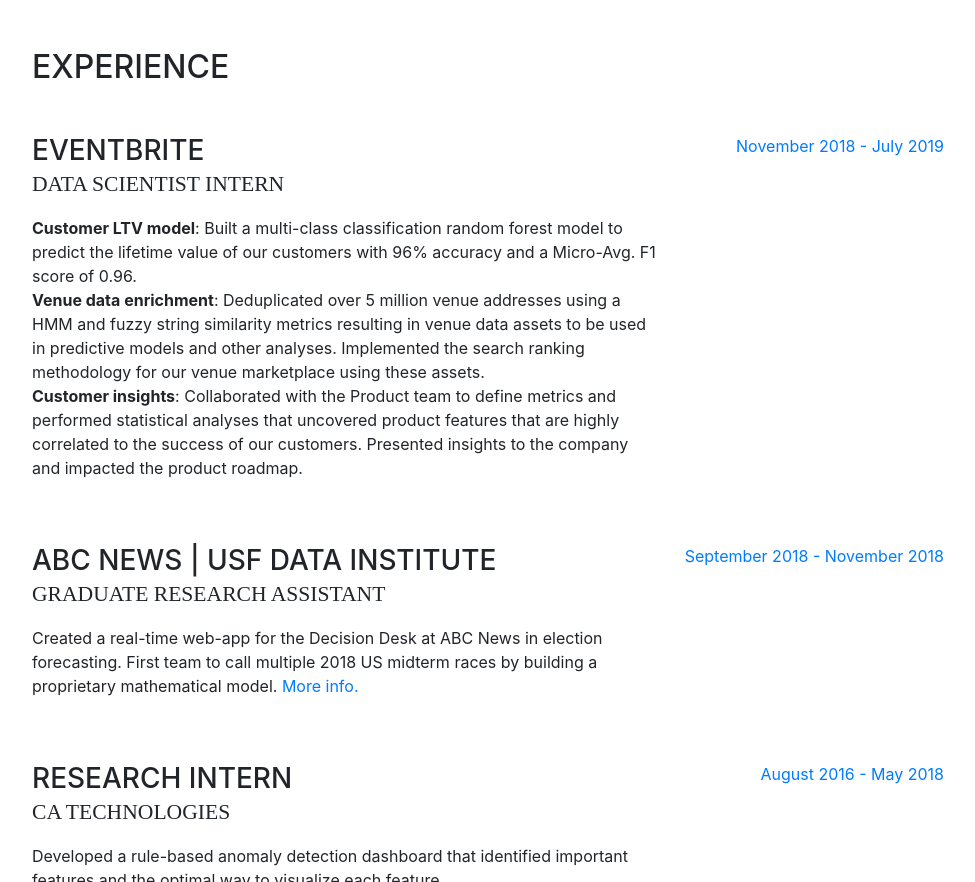
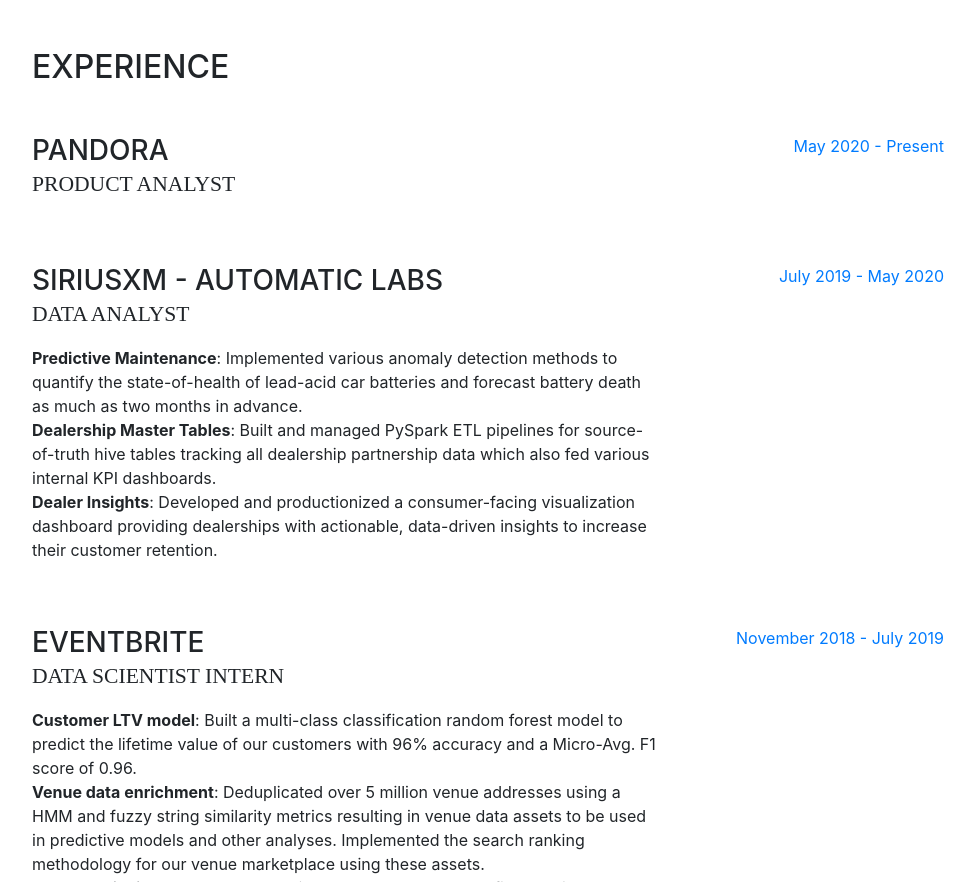
Before and after one commit to Ljfernando/Ljfernando.github.io, a website with bundled scripts: page index.html in a window 1280 px wide. Shown: the part 800-1682 px from the top of the page, without its empty margins (288-1263 px from the left). Built offline with nearby package versions, Linux system fonts and the light colour scheme; a web font is replaced by a local one.

Commit message:
Updated experience

```diff
--- a/index.html
+++ b/index.html
@@ -56,9 +56,6 @@
           </li>
  -->          <li class="nav-item">
             <a class="nav-link js-scroll-trigger" href="#projects">Projects & Technologies</a>
-          </li>
-          <li class="nav-item">
-            <a class="nav-link" href="LanceFernandoResume.pdf" target="_blank">Resumé</a>
           </li>
         </ul>
       </div>
@@ -123,6 +120,35 @@
       <section class="resume-section p-3 p-lg-5 d-flex flex-column" id="experience">
         <div class="my-auto">
           <h2 class="mb-5">Experience</h2>
+
+          <div class="resume-item d-flex flex-column flex-md-row mb-5">
+            <div class="resume-content mr-auto">
+              <h3 class="mb-0">Pandora</h3>
+              <div class="subheading mb-3">Product Analyst</a></div>
+<!--               <p><strong>Predictive Maintenance</strong>: Implemented various anomaly detection methods to quantify the state-of-health of lead-acid car batteries and forecast battery death as much as two months in advance.<br>
+              <strong>Dealership Master Tables</strong>: Built and managed PySpark ETL pipelines for source-of-truth hive tables tracking all dealership partnership data which also fed various internal KPI dashboards.<br>
+              <strong>Dealer Insights</strong>: Developed and productionized a consumer-facing visualization dashboard providing dealerships with actionable, data-driven insights to increase their customer retention.
+              </p>
+ -->            </div>
+            <div class="resume-date text-md-right">
+              <span class="text-primary">May 2020 - Present</span>
+            </div>
+          </div>
+
+          <div class="resume-item d-flex flex-column flex-md-row mb-5">
+            <div class="resume-content mr-auto">
+              <h3 class="mb-0">SiriusXM - Automatic Labs</h3>
+              <div class="subheading mb-3">Data Analyst</a></div>
+              <p><strong>Predictive Maintenance</strong>: Implemented various anomaly detection methods to quantify the state-of-health of lead-acid car batteries and forecast battery death as much as two months in advance.<br>
+              <strong>Dealership Master Tables</strong>: Built and managed PySpark ETL pipelines for source-of-truth hive tables tracking all dealership partnership data which also fed various internal KPI dashboards.<br>
+              <strong>Dealer Insights</strong>: Developed and productionized a consumer-facing visualization dashboard providing dealerships with actionable, data-driven insights to increase their customer retention.
+              </p>
+            </div>
+            <div class="resume-date text-md-right">
+              <span class="text-primary">July 2019 - May 2020</span>
+            </div>
+          </div>
+
 
           <div class="resume-item d-flex flex-column flex-md-row mb-5">
             <div class="resume-content mr-auto">
```
Also changed, not shown: 2 other files.
